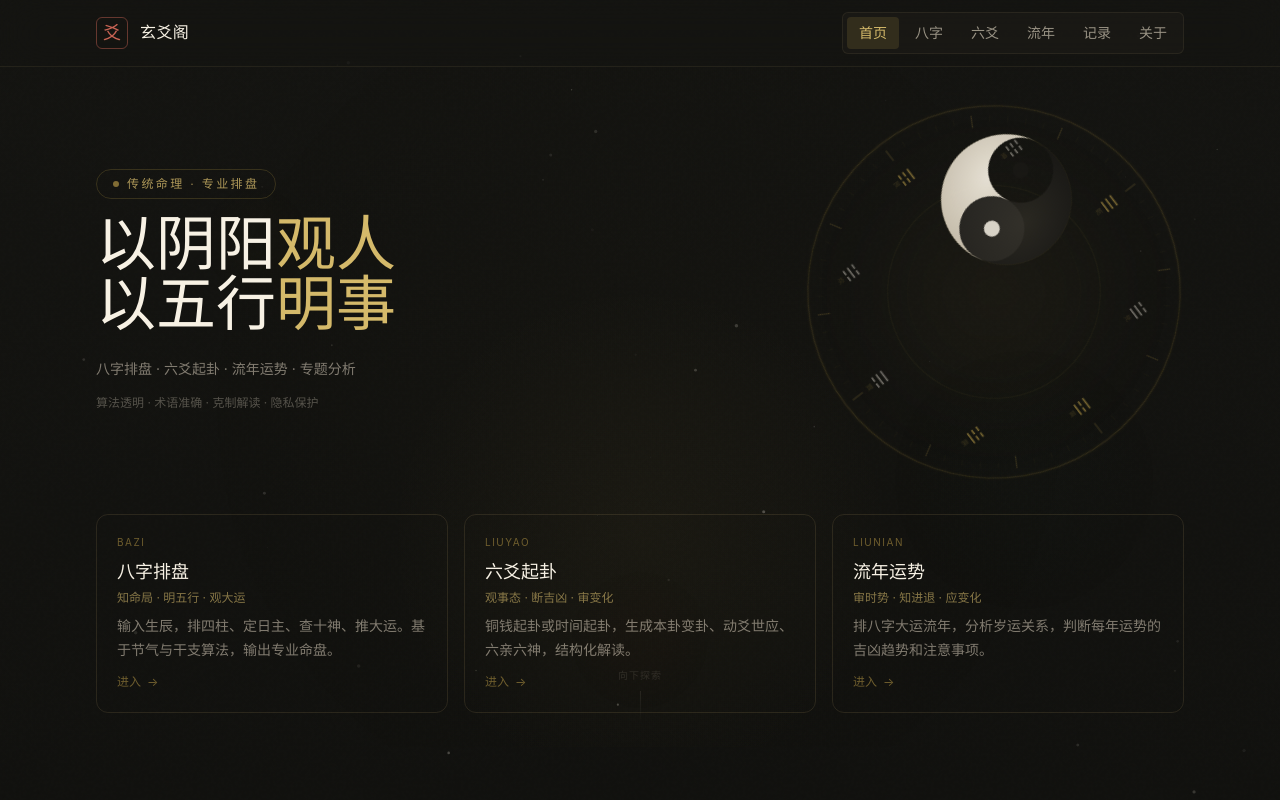
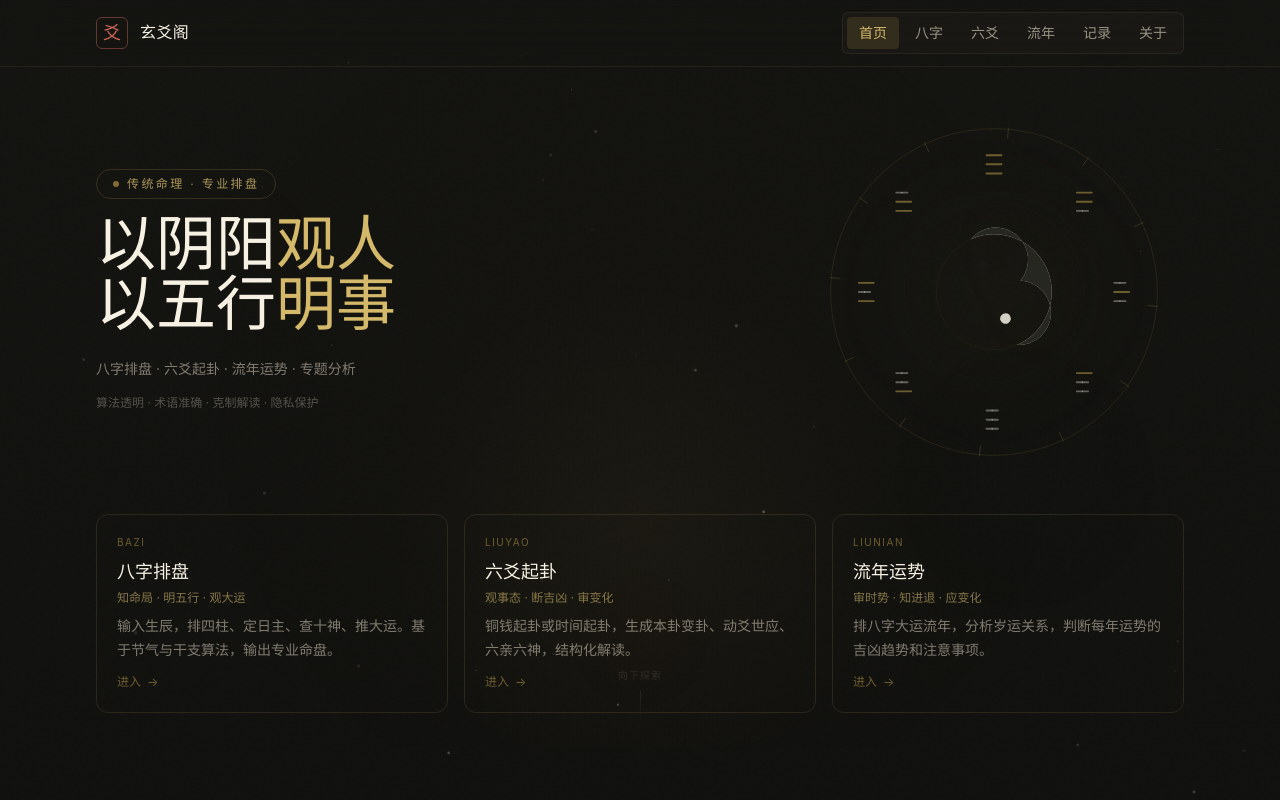
Before and after one commit to 1233223z/xuanyao-ge, a Next.js app: page / in a window 1280 px wide. Shown: the top 800 px of the page. Built offline with nearby package versions, Linux system fonts and the light colour scheme.

Commit message:
fix: MysticBaguaOrb v2 - centered Taiji, correct Xiantian Bagua positions, horizontal trigram lines

```diff
--- a/components/MysticBaguaOrb.tsx
+++ b/components/MysticBaguaOrb.tsx
@@ -1,217 +1,262 @@
 "use client";
 
-import { useRef } from "react";
+import { useEffect, useRef, useState } from "react";
 
 /**
- * 高级东方命理罗盘 — 动态八卦图
+ * 标准先天八卦罗盘 — 动态太极八卦图
  *
- * 结构（由内向外）：
- *   1. 中心太极（暖白象牙色 + 暗金黑，直径占比 35%）
- *   2. 内圈金环（细线）
- *   3. 八符环：八个卦象符号均匀分布在圆周上
- *   4. 刻度外圈：60 道细刻度线，像罗盘
- *   5. 外圈细金环
+ * 结构（由外向内）：
+ *   ① 外圈金环 + 60 道罗盘刻度
+ *   ② 八卦符号环（先天八卦，圆周均匀分布）
+ *   ③ 内圈金环
+ *   ④ 中心太极阴阳鱼
+ *
+ * 所有元素以 SVG viewBox 0 0 500 500 为坐标系，
+ * 圆心固定 cx=250, cy=250。
  *
  * 动效：
- *   - 外圈八卦盘：40s 顺时针旋转
- *   - 中心太极：80s 逆时针（视觉上保持稳定）
- *   - 金线呼吸光效
- *   - Hover：scale 1.02 + 金色光晕增强
- *   手机端自动降级
+ *   - 外圈刻度+金环：60s 顺时针旋转
+ *   - 中心太极：90s 逆时针旋转
+ *   卦象符号始终固定不动、保持水平。
+ *
+ *  手机端自动缩小尺寸，降低动画强度。
  */
+
+const CX = 250;
+const CY = 250;
+
+// 先天八卦：从顶部乾位开始，顺时针 45° 间隔
+const TRIGRAMS = [
+  { name: "乾", lines: [1, 1, 1], angle: -90 },
+  { name: "巽", lines: [1, 1, 0], angle: -45 },
+  { name: "坎", lines: [0, 1, 0], angle: 0 },
+  { name: "艮", lines: [1, 0, 0], angle: 45 },
+  { name: "坤", lines: [0, 0, 0], angle: 90 },
+  { name: "震", lines: [0, 0, 1], angle: 135 },
+  { name: "离", lines: [1, 0, 1], angle: 180 },
+  { name: "兑", lines: [0, 1, 1], angle: 225 },
+];
+
 export default function MysticBaguaOrb({ size = 360 }: { size?: number }) {
-  const containerRef = useRef<HTMLDivElement>(null);
-  const isMobile =
-    typeof window !== "undefined" && window.matchMedia("(max-width: 640px)").matches;
-  const s = isMobile ? Math.min(size, 240) : size;
-  const cx = s / 2;
-  const cy = s / 2;
+  const [s, setS] = useState(size);
 
-  // 太极直径
-  const taijiR = s * 0.175;
-  // 八符环半径
-  const symbolR = s * 0.38;
-  // 刻度外圈半径
-  const tickR = s * 0.46;
-  // 外圈半径
-  const outerR = s * 0.49;
+  useEffect(() => {
+    const isMobile = window.matchMedia("(max-width: 640px)").matches;
+    setS(isMobile ? Math.min(size, 260) : size);
+  }, [size]);
 
-  const trigrams = [
-    { symbol: "☰", name: "乾", angle: 0 },
-    { symbol: "☱", name: "兑", angle: 45 },
-    { symbol: "☲", name: "离", angle: 90 },
-    { symbol: "☳", name: "震", angle: 135 },
-    { symbol: "☴", name: "巽", angle: 180 },
-    { symbol: "☵", name: "坎", angle: 225 },
-    { symbol: "☶", name: "艮", angle: 270 },
-    { symbol: "☷", name: "坤", angle: 315 },
-  ];
+  const outerRef = useRef<SVGGElement>(null);
+  const taijiRef = useRef<SVGGElement>(null);
+
+  useEffect(() => {
+    let animId: number;
+    let start = Date.now();
+
+    function tick() {
+      const elapsed = (Date.now() - start) / 1000;
+      // 外圈刻度 60s 一圈（可看，不打扰）
+      if (outerRef.current) {
+        const deg = ((elapsed * 360) / 60) % 360;
+        outerRef.current.setAttribute("transform", `rotate(${deg}, ${CX}, ${CY})`);
+      }
+      // 太极 90s 逆时针
+      if (taijiRef.current) {
+        const deg = 360 - ((elapsed * 360) / 90) % 360;
+        taijiRef.current.setAttribute("transform", `rotate(${deg}, ${CX}, ${CY})`);
+      }
+      animId = requestAnimationFrame(tick);
+    }
+
+    animId = requestAnimationFrame(tick);
+    return () => cancelAnimationFrame(animId);
+  }, []);
 
   return (
     <div
-      ref={containerRef}
       className="relative select-none"
       style={{ width: s, height: s }}
     >
-      {/* 背景微光晕 — 罗盘光晕 */}
+      {/* 背景微光 */}
       <div
         className="absolute inset-0 rounded-full pointer-events-none"
         style={{
-          background: `radial-gradient(circle at 50% 50%, rgba(201,168,76,0.05) 0%, transparent 60%)`,
+          background: `radial-gradient(circle at 50% 50%, rgba(201,168,76,0.03) 0%, transparent 55%)`,
           filter: "blur(30px)",
         }}
       />
 
-      {/* 旋转外圈（八卦盘整体） */}
-      <div className="absolute inset-0 bagua-outer-spin">
-        <svg viewBox={`0 0 ${s} ${s}`} width={s} height={s} className="drop-shadow-[0_0_40px_rgba(201,168,76,0.08)]">
-          <defs>
-            {/* 外圈呼吸发光滤镜 */}
-            <filter id="bagua-glow-outer">
-              <feGaussianBlur stdDeviation="1.5" result="blur" />
-              <feComposite in="SourceGraphic" in2="blur" operator="over" />
-            </filter>
-          </defs>
-
-          {/* === 最外圈金环 === */}
+      <svg
+        viewBox="0 0 500 500"
+        width={s}
+        height={s}
+        className="drop-shadow-[0_0_30px_rgba(201,168,76,0.06)]"
+      >
+        {/* ========== 外圈刻度环（可旋转） ========== */}
+        <g ref={outerRef}>
+          {/* 外圈金环 */}
           <circle
-            cx={cx} cy={cy} r={outerR}
+            cx={CX} cy={CY} r={215}
             fill="none"
             stroke="rgba(201,168,76,0.18)"
             strokeWidth="0.8"
-            filter="url(#bagua-glow-outer)"
-            className="bagua-outer-glow"
           />
 
-          {/* === 刻度圈：60 道细刻度 === */}
+          {/* 60 道刻度 */}
           {Array.from({ length: 60 }).map((_, i) => {
-            const angle = (i * 6 - 90) * (Math.PI / 180);
-            const innerR = i % 5 === 0 ? tickR - s * 0.025 : tickR - s * 0.012;
-            const outerR2 = i % 5 === 0 ? tickR + s * 0.008 : tickR + s * 0.004;
+            const rad = ((i * 6 - 90) * Math.PI) / 180;
+            const isMajor = i % 5 === 0;
+            const rIn = isMajor ? 203 : 210;
+            const rOut = 217;
             return (
               <line
                 key={i}
-                x1={cx + innerR * Math.cos(angle)}
-                y1={cy + innerR * Math.sin(angle)}
-                x2={cx + outerR2 * Math.cos(angle)}
-                y2={cy + outerR2 * Math.sin(angle)}
+                x1={CX + rIn * Math.cos(rad)}
+                y1={CY + rIn * Math.sin(rad)}
+                x2={CX + rOut * Math.cos(rad)}
+                y2={CY + rOut * Math.sin(rad)}
                 stroke={
-                  i % 5 === 0
+                  isMajor
                     ? "rgba(201,168,76,0.3)"
-                    : "rgba(201,168,76,0.12)"
+                    : "rgba(201,168,76,0.08)"
                 }
-                strokeWidth={i % 5 === 0 ? 0.8 : 0.3}
+                strokeWidth={isMajor ? 0.8 : 0.3}
               />
             );
           })}
 
-          {/* === 八符号环 === */}
-          {trigrams.map((t) => {
-            const rad = (t.angle - 90) * (Math.PI / 180);
-            const x = cx + symbolR * Math.cos(rad);
-            const y = cy + symbolR * Math.sin(rad);
-            const fontSize = s * 0.045;
+          {/* 弱外圈第二环 */}
+          <circle
+            cx={CX} cy={CY} r={205}
+            fill="none"
+            stroke="rgba(201,168,76,0.06)"
+            strokeWidth="0.3"
+          />
+        </g>
 
-            return (
-              <g key={t.name}>
-                {/* 符号 */}
-                <text
-                  x={x}
-                  y={y}
-                  textAnchor="middle"
-                  dominantBaseline="central"
-                  fill={
-                    t.name === "乾" || t.name === "离" || t.name === "震" || t.name === "艮"
-                      ? "rgba(201,168,76,0.55)"
-                      : "rgba(247,241,228,0.4)"
-                  }
-                  fontSize={fontSize}
-                  fontFamily="serif"
-                  className="bagua-symbol"
-                >
-                  {t.symbol}
-                </text>
-                {/* 名称（小字标注） */}
-                <text
-                  x={x}
-                  y={y + fontSize * 0.7}
-                  textAnchor="middle"
-                  dominantBaseline="central"
-                  fill="rgba(201,168,76,0.2)"
-                  fontSize={fontSize * 0.38}
-                  fontFamily="sans-serif"
-                >
-                  {t.name}
-                </text>
-              </g>
-            );
-          })}
+        {/* ========== 内圈金环（固定） ========== */}
+        <circle
+          cx={CX} cy={CY} r={118}
+          fill="none"
+          stroke="rgba(201,168,76,0.08)"
+          strokeWidth="0.5"
+        />
+        <circle
+          cx={CX} cy={CY} r={112}
+          fill="none"
+          stroke="rgba(201,168,76,0.04)"
+          strokeWidth="0.3"
+        />
 
-          {/* === 内圈金环 === */}
+        {/* ========== 八卦符号（固定、水平） ========== */}
+        {TRIGRAMS.map((t) => {
+          const rad = (t.angle * Math.PI) / 180;
+          const x = CX + 168 * Math.cos(rad);
+          const y = CY + 168 * Math.sin(rad);
+          return <Trigram key={t.name} lines={t.lines} x={x} y={y} />;
+        })}
+
+        {/* ========== 中心太极（旋转） ========== */}
+        <g ref={taijiRef}>
+          {/* 太极外框 */}
           <circle
-            cx={cx} cy={cy} r={taijiR * 1.6}
+            cx={CX} cy={CY} r={76}
             fill="none"
             stroke="rgba(201,168,76,0.12)"
             strokeWidth="0.5"
           />
 
-          {/* === 内圈第二环 === */}
+          {/* 白鱼（阳） */}
+          <path
+            d={`M ${CX},${CY - 76}
+                A 38,38 0 0,1 ${CX + 38},${CY}
+                A 38,38 0 0,1 ${CX},${CY + 76}
+                A 76,76 0 0,0 ${CX},${CY - 76} Z`}
+            fill="#f7f1e4"
+            opacity="0.85"
+          />
+
+          {/* 黑鱼（阴） */}
+          <path
+            d={`M ${CX},${CY - 76}
+                A 76,76 0 0,1 ${CX},${CY + 76}
+                A 38,38 0 0,0 ${CX + 38},${CY}
+                A 38,38 0 0,0 ${CX},${CY - 76} Z`}
+            fill="#1a1915"
+            opacity="0.92"
+          />
+
+          {/* 阴眼（白鱼中的黑点） */}
+          <circle cx={CX} cy={CY - 38} r={7} fill="#1a1915" opacity="0.92" />
+          {/* 阳眼（黑鱼中的白点） */}
+          <circle cx={CX} cy={CY + 38} r={7} fill="#f7f1e4" opacity="0.85" />
+
+          {/* 太极内圈微光 */}
           <circle
-            cx={cx} cy={cy} r={taijiR * 1.3}
+            cx={CX} cy={CY} r={76}
             fill="none"
             stroke="rgba(201,168,76,0.06)"
             strokeWidth="0.3"
           />
-        </svg>
-
-        {/* === 中心太极（独立反方向旋转） === */}
-        <div
-          className="absolute taiji-inner-spin"
-          style={{
-            width: taijiR * 2,
-            height: taijiR * 2,
-            left: cx - taijiR,
-            top: cy - taijiR,
-          }}
-        >
-          <svg viewBox="0 0 100 100" width="100%" height="100%">
-            <defs>
-              <radialGradient id="taiji-bg-light" cx="40%" cy="40%" r="60%">
-                <stop offset="0%" stopColor="#f7f1e4" stopOpacity="0.92" />
-                <stop offset="100%" stopColor="#e8ddc8" stopOpacity="0.82" />
-              </radialGradient>
-              <radialGradient id="taiji-bg-dark" cx="60%" cy="60%" r="60%">
-                <stop offset="0%" stopColor="#2a2822" stopOpacity="0.95" />
-                <stop offset="100%" stopColor="#181714" stopOpacity="0.92" />
-              </radialGradient>
-            </defs>
-
-            {/* 太极外圈 */}
-            <circle
-              cx="50" cy="50" r="49"
-              fill="none"
-              stroke="rgba(201,168,76,0.15)"
-              strokeWidth="0.5"
-            />
-
-            {/* 白鱼 */}
-            <path
-              d="M50 1 A49 49 0 0 0 50 99 A24.5 24.5 0 0 0 50 50 A24.5 24.5 0 0 1 50 1 Z"
-              fill="url(#taiji-bg-light)"
-            />
-            {/* 黑鱼 */}
-            <path
-              d="M50 1 A49 49 0 0 1 50 99 A24.5 24.5 0 0 1 50 50 A24.5 24.5 0 0 0 50 1 Z"
-              fill="url(#taiji-bg-dark)"
-            />
-
-            {/* 阴眼（白鱼中的黑点） */}
-            <circle cx="50" cy="25.5" r="6" fill="rgba(24,23,20,0.9)" />
-            {/* 阳眼（黑鱼中的白点） */}
-            <circle cx="50" cy="74.5" r="6" fill="rgba(247,241,228,0.85)" />
-          </svg>
-        </div>
-      </div>
+        </g>
+      </svg>
     </div>
   );
 }
+
+/* ---------- 卦象 —— 三条水平线 ---------- */
+
+function Trigram({
+  lines,
+  x,
+  y,
+}: {
+  lines: number[];
+  x: number;
+  y: number;
+}) {
+  const w = 22;    // 每条线的总宽
+  const h = 2.5;   // 线高
+  const gap = 12;  // 线间距
+  const segW = (w - 3) / 2; // 阴爻半段长度
+
+  return (
+    <g>
+      {lines.map((isYang, i) => {
+        const ly = y + (i - 1) * gap;
+        if (isYang) {
+          return (
+            <rect
+              key={i}
+              x={x - w / 2}
+              y={ly - h / 2}
+              width={w}
+              height={h}
+              fill="rgba(201,168,76,0.5)"
+              rx={1}
+            />
+          );
+        }
+        return (
+          <g key={i}>
+            <rect
+              x={x - w / 2}
+              y={ly - h / 2}
+              width={segW}
+              height={h}
+              fill="rgba(247,241,228,0.35)"
+              rx={1}
+            />
+            <rect
+              x={x - segW / 2 + 1.5}
+              y={ly - h / 2}
+              width={segW}
+              height={h}
+              fill="rgba(247,241,228,0.35)"
+              rx={1}
+            />
+          </g>
+        );
+      })}
+    </g>
+  );
+}
```
